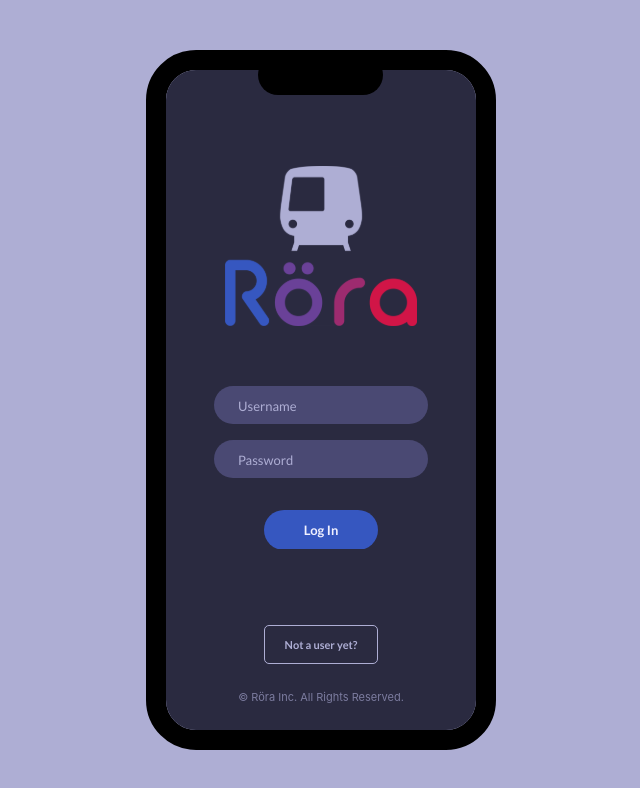
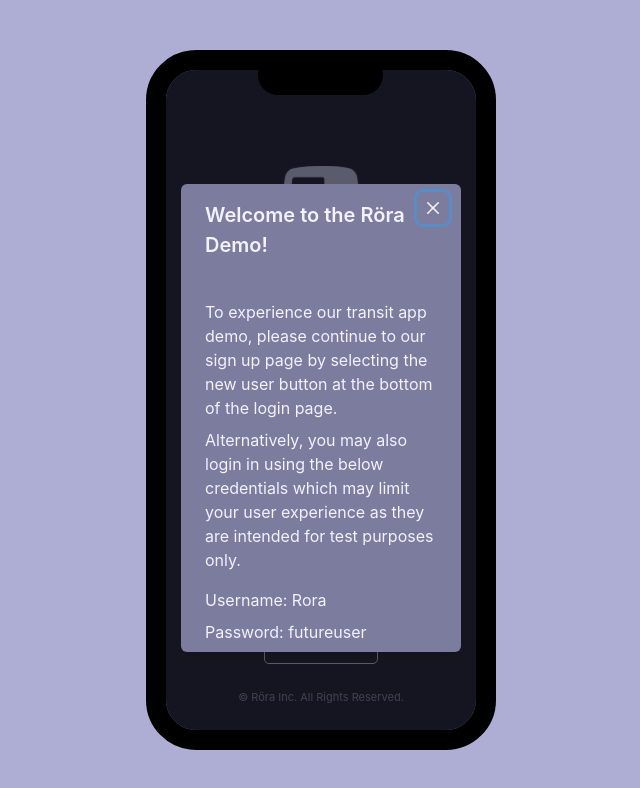
Before and after one commit to SobczakL/rora, a React (Vite) app in the folder client/: page / in a window 1280 px wide. Shown: the top 788 px of the page, without its empty margins (319-959 px from the left). Built offline with nearby package versions, Linux system fonts and the light colour scheme; no server answers.

Commit message:
Added new user modal for testing/ new users

```diff
--- a/client/src/components/ui/modal/NewUserModal.jsx
+++ b/client/src/components/ui/modal/NewUserModal.jsx
@@ -10,25 +10,39 @@
     VStack,
     useDisclosure
 } from "@chakra-ui/react";
+import { useEffect, useState } from "react";
 
-function NewUserModal({isOpen, onClose}) {
+function NewUserModal({delay}) {
+
+    const { isOpen, onOpen, onClose } = useDisclosure();
+
+    useEffect(() => {
+        if(delay){
+            onOpen();
+        }
+    }, [delay])
 
     return (
         <Modal isOpen={isOpen} onClose={onClose}>
             <ModalOverlay />
-            <ModalContent>
-                <ModalHeader>Not a Rora user yet?</ModalHeader>
+            <ModalContent bg="lavenderGrey" color="snow">
+                <ModalHeader>Welcome to the Röra Demo!</ModalHeader>
                 <ModalCloseButton />
                 <ModalBody>
-                    <Text>
-                        Please login using the below details to explore Rora:
-                    </Text>
                     <VStack mt="16px" align="right">
                         <Text>
-                            Username: SobczakL
+                            To experience our transit app demo, please continue to our sign up page by selecting the new user button at the bottom of the login page.
                         </Text>
                         <Text>
-                            Password: password
+                            Alternatively, you may also login in using the below credentials which may limit your user experience as they are intended for test purposes only.
+                        </Text>
+                    </VStack>
+                    <VStack mt="16px" align="right">
+                        <Text>
+                            Username: Rora
+                        </Text>
+                        <Text>
+                            Password: futureuser
                         </Text>
                     </VStack>
                 </ModalBody>
--- a/client/src/pages/login/Login.jsx
+++ b/client/src/pages/login/Login.jsx
@@ -23,10 +23,10 @@
     };
 
     //Delayed time for new user button to show to user
-    const delay = useDelayedValue(false, 3000);
+    const delay = useDelayedValue(false, 4000);
 
     //New user test account details launch
-    const [newUserDetails, SetNewUserDetails] = useState(false);
+    const [newUserDetails, SetNewUserDetails] = useState(delay);
 
     const { isOpen, onOpen, onClose } = useDisclosure();
 
@@ -35,11 +35,9 @@
         //     return <NewUserModal isOpen={isOpen} onClose={onClose} />
         // }
         SetNewUserDetails(!newUserDetails);
+        // console.log(newUserDetails)
     }
 
-    useEffect(() => {
-        console.log(newUserDetails)
-    }, [newUserDetails])
     return (
         <Flex
         direction="column"
@@ -51,18 +49,13 @@
         >
             <Img src={roraLogo} px="8px" />
             <LoginForm handleVerifyUser={handleVerifyUser} />
-            {delay && (
-                <TestUserButton
+            <TestUserButton
                 innerText="Not a user yet?"
                 onClick={handleNewUserClick}
                 />
+            { delay && (
+                <NewUserModal delay={delay}/>
             )}
-            {/* {newUserDetails && (
-                <NewUserModal
-                isOpen={isOpen}
-                onClose={onClose}
-                />
-            )} */}
         </Flex>
     );
 }
```
